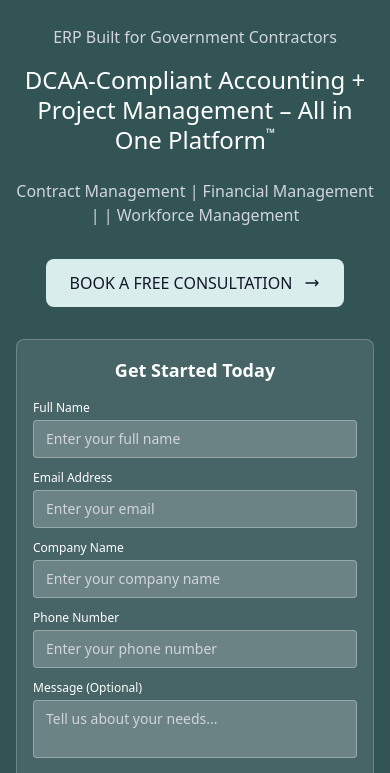
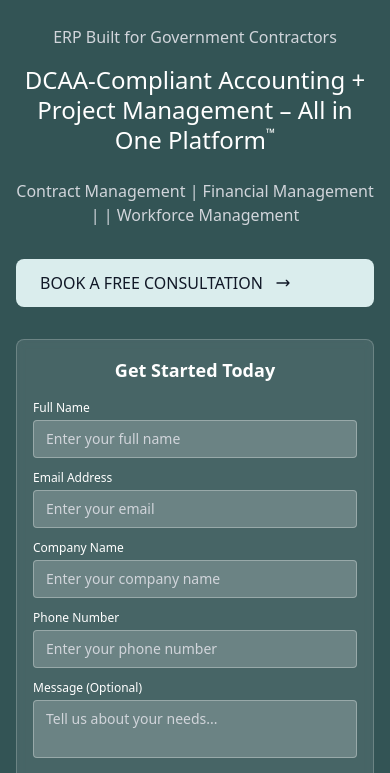
Before and after one commit to Pratip007/wrkplan-landingpage, a plain HTML site: page index.html in a window 390 px wide. Shown: the part 64-837 px from the top of the page. Drawn offline with nearby package versions, Linux system fonts and the light colour scheme.

Commit message:
touggle add

```diff
--- a/index.html
+++ b/index.html
@@ -74,7 +74,7 @@
                     </p>
 
                     <!-- CTA Button -->
-                    <button class="bg-[#daeded] hover:bg-[#c8e0e0] text-gray-900 px-6 md:px-8 py-3 md:py-4 text-base md:text-lg font-medium flex items-center gap-3 transition-colors duration-200 mx-auto lg:mx-0 rounded-lg">
+                    <button class="bg-[#daeded] hover:bg-[#c8e0e0] text-gray-900 px-6 md:px-8 py-3 md:py-4 text-base md:text-lg font-medium flex items-center gap-3 transition-colors duration-200 mx-auto lg:mx-0 rounded-lg w-full lg:w-auto">
                         BOOK A FREE CONSULTATION
                         <svg class="w-4 h-4 md:w-5 md:h-5" fill="none" stroke="currentColor" viewBox="0 0 24 24">
                             <path stroke-linecap="round" stroke-linejoin="round" stroke-width="2" d="M17 8l4 4m0 0l-4 4m4-4H3"></path>
```
